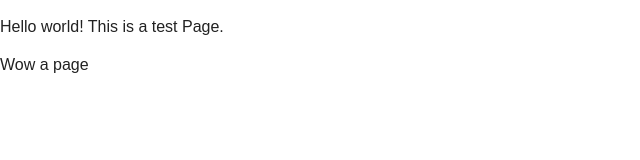
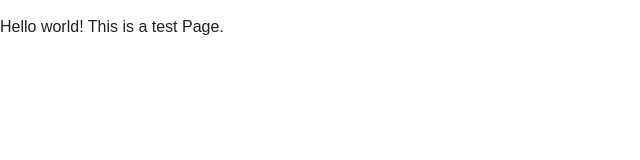
Before and after one commit to JunieGrunow/Week02Lab, a website: page public_html/index.html in a window 1280 px wide. Shown: the whole page, without its empty margins (0-640 px from the left). Drawn offline with nearby package versions, Linux system fonts and the light colour scheme.

Commit message:
Test Project

```diff
--- a/public_html/index.html
+++ b/public_html/index.html
@@ -21,7 +21,6 @@
 
         <!-- Add your site or application content here -->
         <p>Hello world! This is a test Page.</p>
-        <p>Wow a page</p>
         <script src="https://code.jquery.com/jquery-1.12.0.min.js"></script>
         <script>window.jQuery || document.write('<script src="js/vendor/jquery-1.12.0.min.js"><\/script>')</script>
         <script src="js/plugins.js"></script>
```
